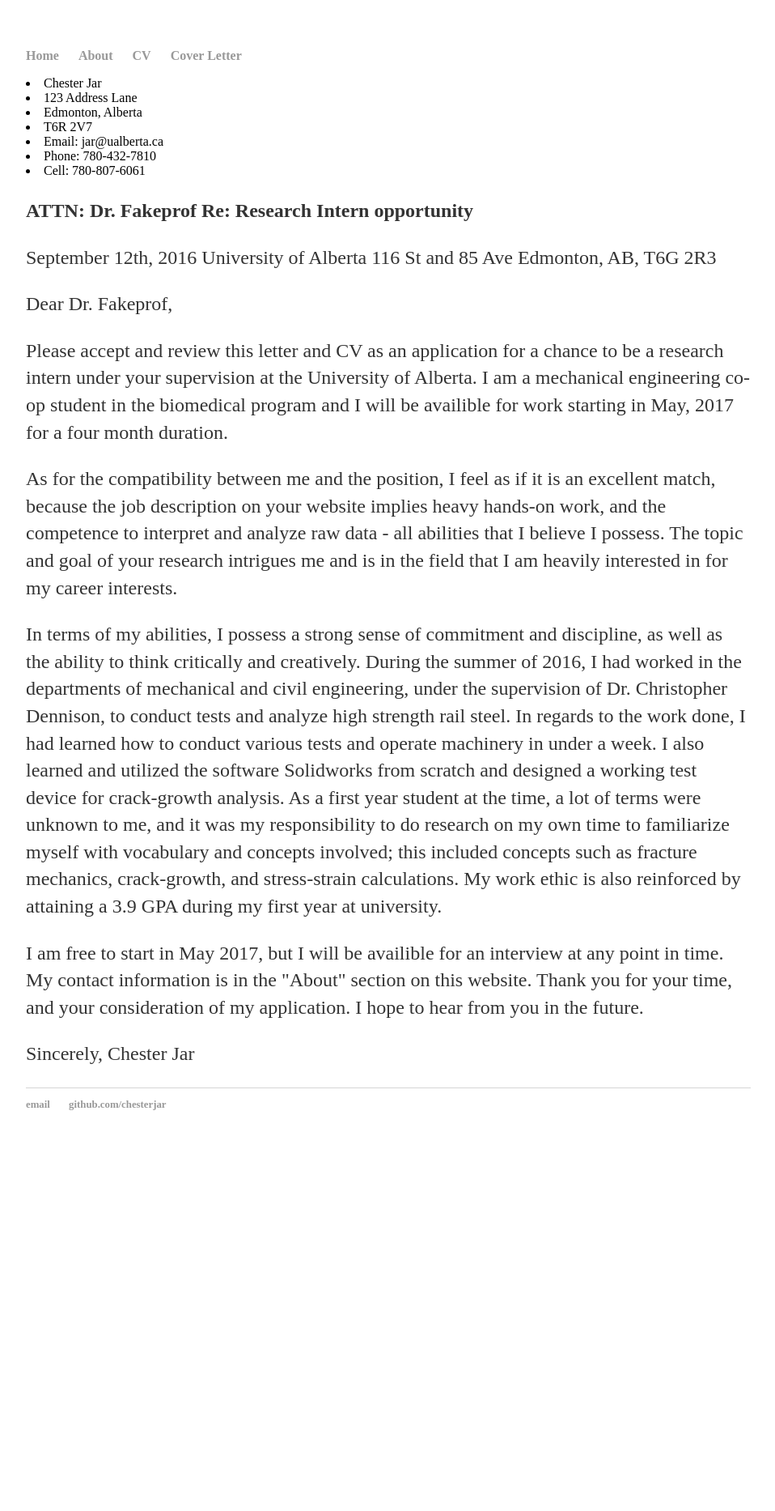
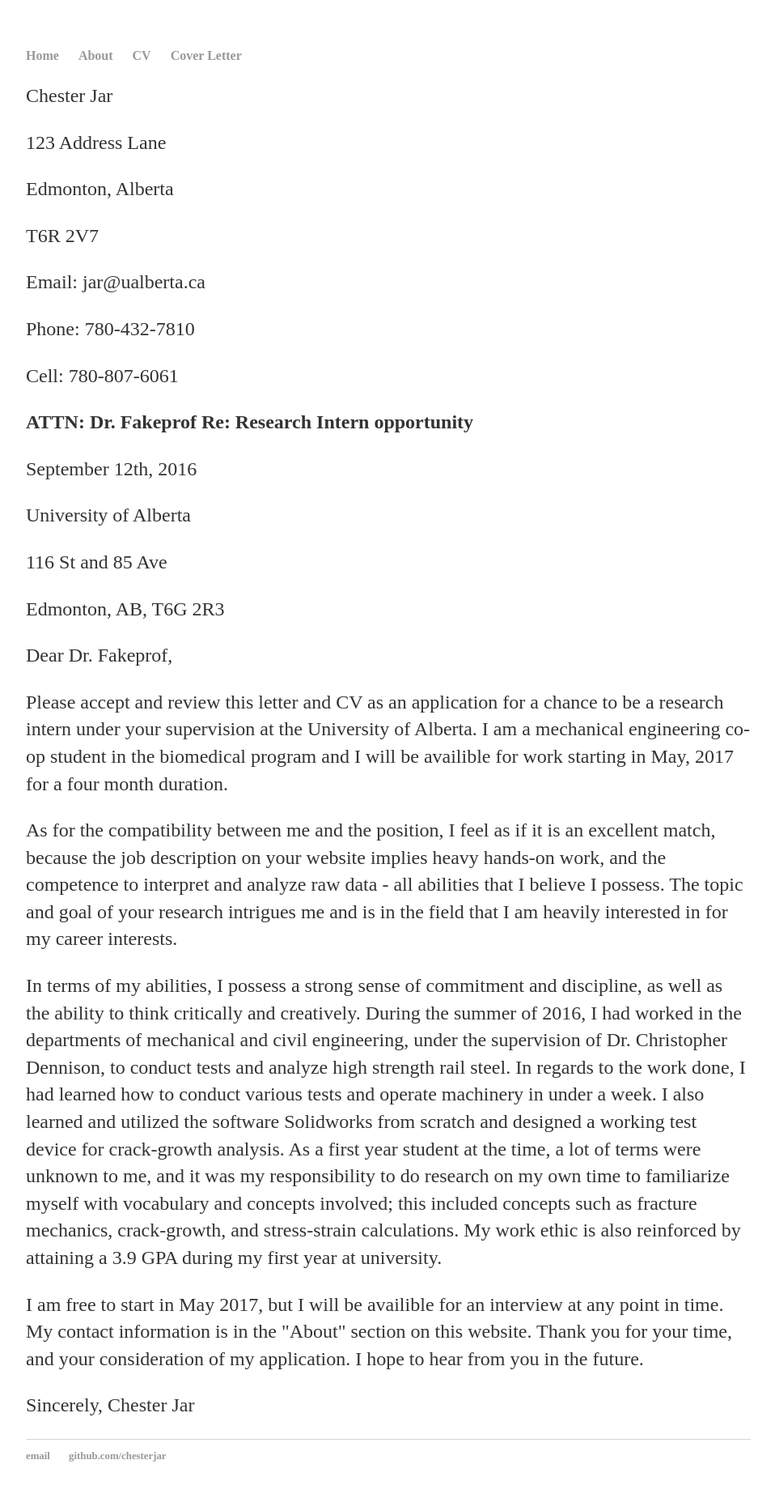
Before and after one commit to chesterjar/chesterjar, a Jekyll site: the page built from cover-letter/index.html, in a window 1280 px wide. Shown: the whole page at 81% size, without its empty margins (160-1118 px from the left). Built offline with Jekyll 4.4.1, drawn with Linux system fonts in a browser that asks for light colours; before the commit the page ends 1432 px from its top, so only the background shows below that.

```diff
--- a/cover-letter/index.html
+++ b/cover-letter/index.html
@@ -2,24 +2,24 @@
 layout: default
 title: Cover Letter
 ---
-<li>Chester Jar</li>
-<li>123 Address Lane</li>
-<li>Edmonton, Alberta</li>
-<li>T6R 2V7</li>
-<li>Email: jar@ualberta.ca</li>
-<li>Phone: 780-432-7810</li>
-<li>Cell: 780-807-6061</li>
+<p>Chester Jar</p>
+<p>123 Address Lane</p>
+<p>Edmonton, Alberta</p>
+<p>T6R 2V7</p>
+<p>Email: jar@ualberta.ca</p>
+<p>Phone: 780-432-7810</p>
+<p>Cell: 780-807-6061</p>
 
 <p><strong>ATTN: Dr. Fakeprof
 Re: Research Intern opportunity</strong></p>
 
-<p>September 12th, 2016
-University of Alberta
-116 St and 85 Ave
-Edmonton, AB, T6G 2R3</p>
+<p>September 12th, 2016</p>
+<p>University of Alberta</p>
+<p>116 St and 85 Ave</p>
+<p>Edmonton, AB, T6G 2R3</p>
 
 
-<p>Dear Dr. Fakeprof,<p>
+<p>Dear Dr. Fakeprof,</p>
 
   <p>Please accept and review this letter and CV as an application for a chance to be a research intern under your supervision at the
 University of Alberta. I am a mechanical engineering co-op student in the biomedical program and I will be availible for work starting in May, 2017 for a four month duration.</p>
```
